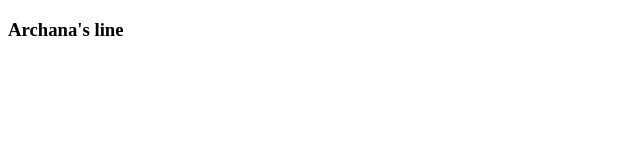
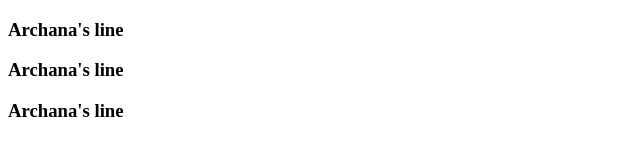
Before and after one commit to francisN21/Project1, a plain HTML site: page Index.html in a window 1280 px wide. Shown: the whole page, without its empty margins (0-640 px from the left). Drawn offline with Linux system fonts and the light colour scheme.

Commit message:
Test commit with new lines

```diff
--- a/Index.html
+++ b/Index.html
@@ -12,6 +12,9 @@
 
 
     <h3>Archana's line</h3>
+    <h3>Archana's line</h3>
+    <h3>Archana's line</h3>
+
 
     <script src="./assets/js/app.js"></script>
 </body>
```
